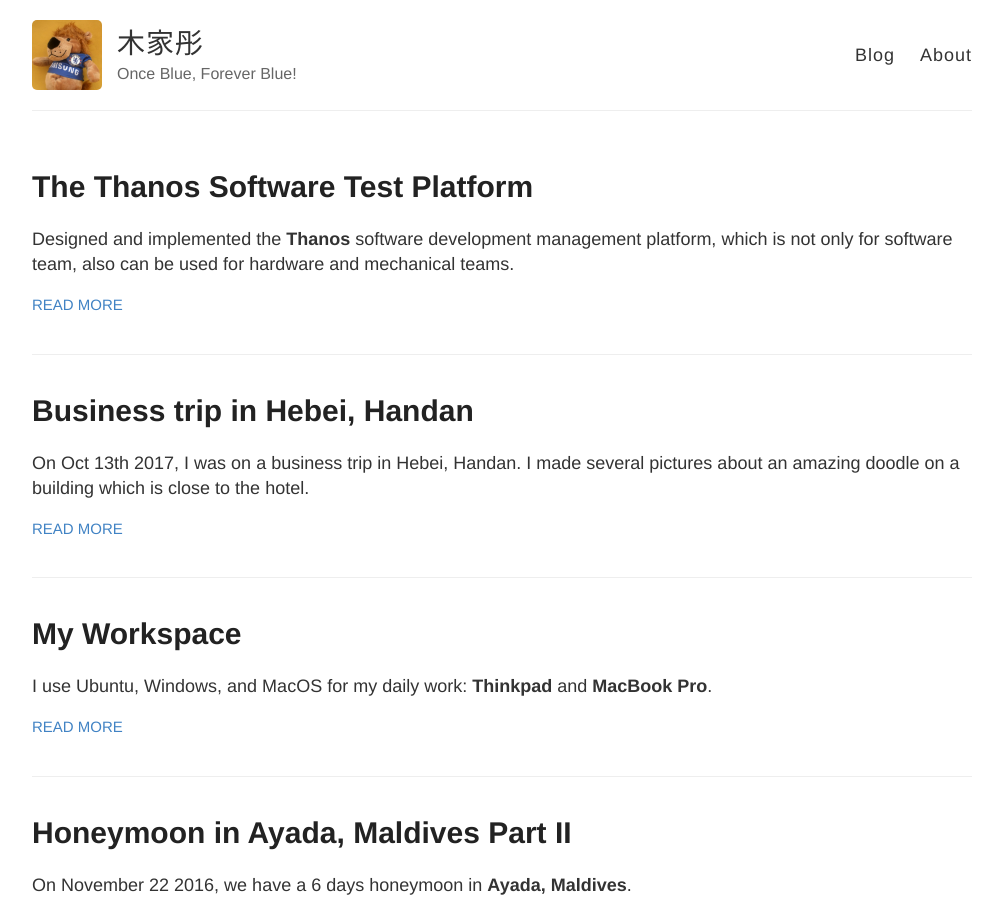
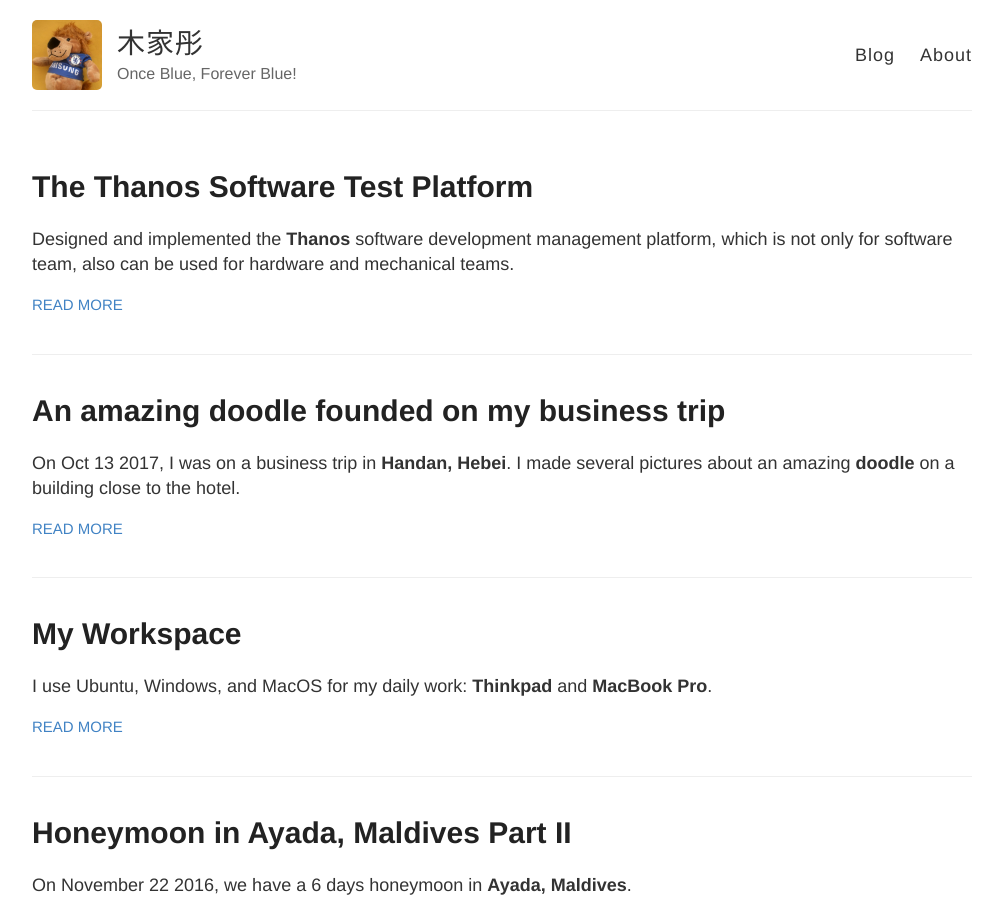
Before and after one commit to mujiatong/mujiatong.github.io, a Jekyll site: the page built from index.html, in a window 1280 px wide and 900 px high. Shown: the whole window, without its empty margins (138-1141 px from the left). Built offline with Jekyll 4.4.1, drawn with Linux system fonts in a browser that asks for light colours.

Commit message:
Refresh the Hebei, Handan doodle post

```diff
--- a/_posts/2017-10-13-Hebei-Handan.md
+++ b/_posts/2017-10-13-Hebei-Handan.md
@@ -1,10 +1,8 @@
 ---
 layout: post
-title: Business trip in Hebei, Handan
+title: An amazing doodle founded on my business trip
 ---
 
-On Oct 13th 2017, I was on a business trip in Hebei, Handan. I made several pictures about an amazing doodle on a building which is close to the hotel.
+On Oct 13 2017, I was on a business trip in **Handan, Hebei**. I made several pictures about an amazing **doodle** on a building close to the hotel.
 
 ![an image alt text]({{ site.baseurl }}/images/Hebei/Hebei_Handan_0001.jpg "Hebei Handan 0001")
-
-![an image alt text]({{ site.baseurl }}/images/Hebei/Hebei_Handan_0002.jpg "Hebei Handan 0002")
```
